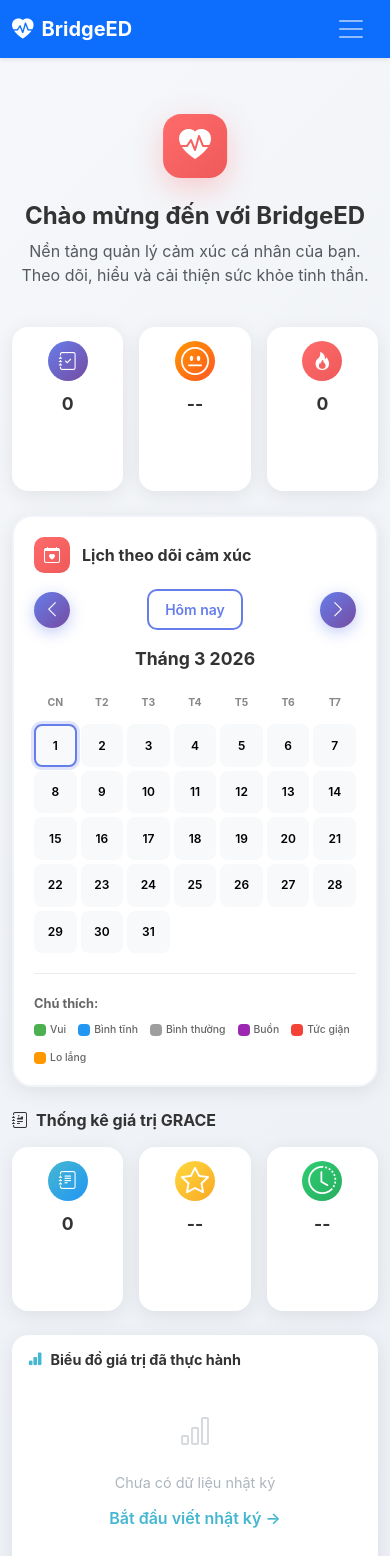
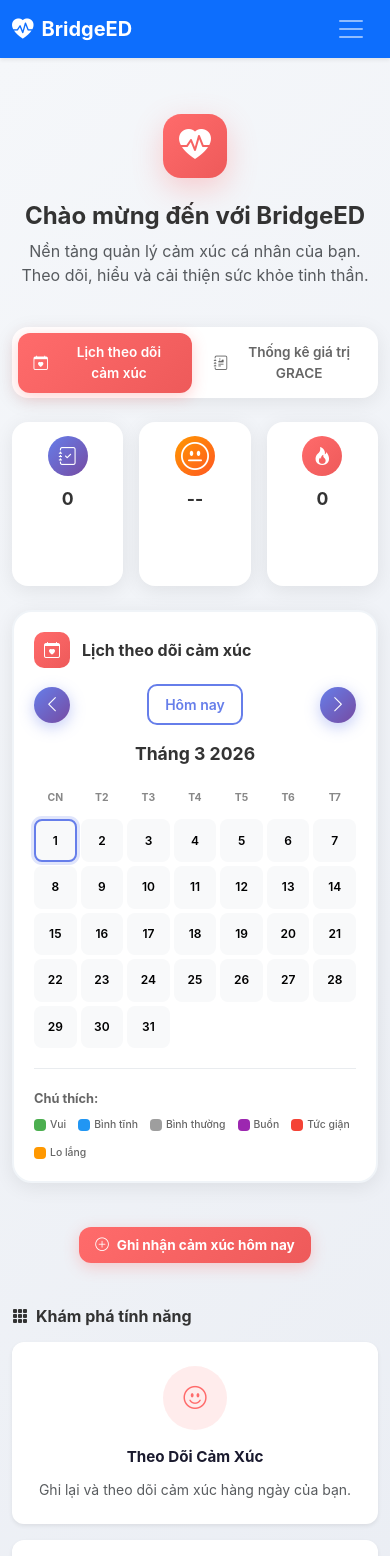
Before and after one commit to NhatND090902/BridgeED, a React (Vite) app: page / in a window 390 px wide. Shown: the top 1556 px of the page. Built offline with nearby package versions, Linux system fonts and the light colour scheme.

Commit message:
update dashboard

```diff
--- a/src/pages/Dashboard.css
+++ b/src/pages/Dashboard.css
@@ -39,6 +39,185 @@
 .dashboard-header h1 {
   font-size: 1.75rem;
   color: #333;
+}
+
+/* ===========================
+   Dashboard Tabs
+   =========================== */
+.dashboard-tabs {
+  display: flex;
+  gap: 0.75rem;
+  background: white;
+  padding: 0.5rem;
+  border-radius: 16px;
+  box-shadow: 0 4px 20px rgba(0, 0, 0, 0.08);
+}
+
+.dashboard-tab {
+  flex: 1;
+  display: flex;
+  align-items: center;
+  justify-content: center;
+  padding: 1rem 1.5rem;
+  background: transparent;
+  border: none;
+  border-radius: 12px;
+  font-size: 1rem;
+  font-weight: 600;
+  color: #666;
+  cursor: pointer;
+  transition: all 0.3s cubic-bezier(0.4, 0, 0.2, 1);
+  position: relative;
+  overflow: hidden;
+}
+
+.dashboard-tab:hover:not(.active) {
+  background: #f0f4f8;
+  color: #333;
+}
+
+.dashboard-tab.active {
+  background: linear-gradient(135deg, #FF6B6B 0%, #ee5a5a 100%);
+  color: white;
+  box-shadow: 0 4px 15px rgba(255, 107, 107, 0.3);
+}
+
+.dashboard-tab.active i {
+  animation: tabIconPop 0.3s ease;
+}
+
+@keyframes tabIconPop {
+  0% { transform: scale(1); }
+  50% { transform: scale(1.2); }
+  100% { transform: scale(1); }
+}
+
+.dashboard-tab i {
+  font-size: 1.1rem;
+}
+
+/* Tab Content */
+.tab-content-wrapper {
+  animation: fadeIn 0.3s ease;
+}
+
+@keyframes fadeIn {
+  from {
+    opacity: 0;
+    transform: translateY(10px);
+  }
+  to {
+    opacity: 1;
+    transform: translateY(0);
+  }
+}
+
+.tab-panel {
+  animation: slideIn 0.3s ease;
+}
+
+@keyframes slideIn {
+  from {
+    opacity: 0;
+    transform: translateX(20px);
+  }
+  to {
+    opacity: 1;
+    transform: translateX(0);
+  }
+}
+
+/* Quick Add CTA */
+.quick-add-cta {
+  text-align: center;
+}
+
+.quick-add-btn {
+  display: inline-flex;
+  align-items: center;
+  justify-content: center;
+  padding: 1rem 2rem;
+  background: linear-gradient(135deg, #FF6B6B 0%, #ee5a5a 100%);
+  color: white;
+  text-decoration: none;
+  border-radius: 12px;
+  font-weight: 700;
+  font-size: 1rem;
+  transition: all 0.3s ease;
+  box-shadow: 0 4px 15px rgba(255, 107, 107, 0.3);
+}
+
+.quick-add-btn:hover {
+  transform: translateY(-2px);
+  box-shadow: 0 8px 25px rgba(255, 107, 107, 0.4);
+  color: white;
+}
+
+.quick-add-btn.grace-btn {
+  background: linear-gradient(135deg, #45B7D1 0%, #2196F3 100%);
+  box-shadow: 0 4px 15px rgba(69, 183, 209, 0.3);
+}
+
+.quick-add-btn.grace-btn:hover {
+  box-shadow: 0 8px 25px rgba(69, 183, 209, 0.4);
+}
+
+/* GRACE Legend Card */
+.grace-legend-card {
+  background: white;
+  border-radius: 16px;
+  padding: 1.5rem;
+  box-shadow: 0 4px 20px rgba(0, 0, 0, 0.08);
+}
+
+.grace-legend-title {
+  font-size: 1rem;
+  font-weight: 700;
+  color: #333;
+  margin-bottom: 1rem;
+  display: flex;
+  align-items: center;
+}
+
+.grace-legend-title i {
+  color: #45B7D1;
+}
+
+.grace-legend-items {
+  display: flex;
+  flex-wrap: wrap;
+  gap: 0.75rem;
+}
+
+.grace-legend-item {
+  display: flex;
+  align-items: center;
+  gap: 0.5rem;
+  padding: 0.5rem 0.875rem;
+  background: #f8f9fa;
+  border-radius: 10px;
+  border-left: 3px solid;
+}
+
+.grace-emoji {
+  font-size: 1.25rem;
+}
+
+.grace-info {
+  display: flex;
+  flex-direction: column;
+}
+
+.grace-label {
+  font-weight: 600;
+  font-size: 0.85rem;
+  color: #333;
+}
+
+.grace-key {
+  font-size: 0.7rem;
+  color: #adb5bd;
+  font-weight: 700;
 }
 
 /* ===========================
@@ -618,6 +797,48 @@
    Responsive Design
    =========================== */
 @media (max-width: 768px) {
+  /* Tab responsive styles */
+  .dashboard-tabs {
+    padding: 0.35rem;
+    gap: 0.35rem;
+  }
+
+  .dashboard-tab {
+    padding: 0.6rem 1rem;
+    font-size: 0.85rem;
+    gap: 0.35rem;
+  }
+
+  .dashboard-tab i {
+    font-size: 0.9rem;
+  }
+
+  .quick-add-cta {
+    padding: 1.25rem;
+  }
+
+  .quick-add-cta h4 {
+    font-size: 1rem;
+  }
+
+  .quick-add-btn {
+    padding: 0.5rem 1rem;
+    font-size: 0.85rem;
+  }
+
+  .grace-legend-card {
+    padding: 1rem;
+  }
+
+  .grace-legend-card h5 {
+    font-size: 1rem;
+  }
+
+  .grace-legend-items {
+    grid-template-columns: 1fr;
+    gap: 0.5rem;
+  }
+
   .dashboard-header .header-icon-wrapper {
     width: 64px;
     height: 64px;
--- a/src/pages/Dashboard.tsx
+++ b/src/pages/Dashboard.tsx
@@ -51,6 +51,7 @@
   const [currentDate, setCurrentDate] = useState(new Date());
   const [selectedDay, setSelectedDay] = useState<Date | null>(null);
   const [showModal, setShowModal] = useState(false);
+  const [activeTab, setActiveTab] = useState<'emotion' | 'grace'>('emotion');
 
   const features = [
     {
@@ -339,7 +340,30 @@
           </p>
         </div>
 
-        {/* Stats Cards */}
+        {/* Tabs Navigation */}
+        <div className="dashboard-tabs mb-4">
+          <button
+            className={`dashboard-tab ${activeTab === 'emotion' ? 'active' : ''}`}
+            onClick={() => setActiveTab('emotion')}
+          >
+            <i className="bi bi-calendar-heart me-2"></i>
+            Lịch theo dõi cảm xúc
+          </button>
+          <button
+            className={`dashboard-tab ${activeTab === 'grace' ? 'active' : ''}`}
+            onClick={() => setActiveTab('grace')}
+          >
+            <i className="bi bi-journal-richtext me-2"></i>
+            Thống kê giá trị GRACE
+          </button>
+        </div>
+
+        {/* Tab Content */}
+        <div className="tab-content-wrapper">
+          {/* Emotion Calendar Tab */}
+          {activeTab === 'emotion' && (
+            <div className="tab-panel emotion-tab-panel">
+              {/* Emotion Stats Cards */}
               <div className="row g-3 mb-4">
                 <div className="col-4">
                   <div className="stat-card stat-total">
@@ -383,7 +407,7 @@
               </div>
 
               {/* Emotion Calendar */}
-        <div className="emotion-calendar-section mb-4">
+              <div className="emotion-calendar-section">
                 <div className="calendar-header">
                   <div className="calendar-title">
                     <i className="bi bi-calendar-heart"></i>
@@ -481,15 +505,19 @@
                 </div>
               </div>
 
-        {/* Value Journal Section */}
-        <div className="value-journal-section mb-4">
-          <div className="section-header">
-            <h2 className="section-title">
-              <i className="bi bi-journal-richtext me-2"></i>
-              Thống kê giá trị GRACE
-            </h2>
+              {/* Quick Add CTA */}
+              <div className="quick-add-cta mt-4">
+                <Link to="/emotion-tracker" className="quick-add-btn">
+                  <i className="bi bi-plus-circle me-2"></i>
+                  Ghi nhận cảm xúc hôm nay
+                </Link>
               </div>
+            </div>
+          )}
 
+          {/* GRACE Statistics Tab */}
+          {activeTab === 'grace' && (
+            <div className="tab-panel grace-tab-panel">
               {/* Value Stats Cards */}
               <div className="row g-3 mb-4">
                 <div className="col-4">
@@ -540,13 +568,13 @@
               </div>
 
               {/* Charts Row */}
-          <div className="row g-3">
+              <div className="row g-3 mb-4">
                 {/* Bar Chart */}
                 <div className="col-12 col-lg-7">
                   <div className="chart-card">
                     <h3 className="chart-title">
                       <i className="bi bi-bar-chart-fill me-2"></i>
-                  Biểu đồ giá trị đã thực hành
+                      Biểu đồ giá trị GRACE
                     </h3>
                     {valueStats.totalJournals > 0 ? (
                       <div className="chart-container">
@@ -562,6 +590,7 @@
                               allowDecimals={false}
                               tick={{ fill: '#666', fontSize: 12 }}
                               axisLine={{ stroke: '#dee2e6' }}
+                              label={{ value: 'Số lần thực hiện', angle: -90, position: 'insideLeft', fill: '#666', fontSize: 12 }}
                             />
                             <Tooltip
                               formatter={(value) => [value, 'Số lần']}
@@ -646,10 +675,39 @@
                   </div>
                 </div>
               </div>
+
+              {/* GRACE Values Legend */}
+              <div className="grace-legend-card">
+                <h4 className="grace-legend-title">
+                  <i className="bi bi-info-circle me-2"></i>
+                  Giá trị GRACE
+                </h4>
+                <div className="grace-legend-items">
+                  {GRACE_VALUES.map(value => (
+                    <div key={value.key} className="grace-legend-item" style={{ borderColor: value.color }}>
+                      <span className="grace-emoji">{value.emoji}</span>
+                      <div className="grace-info">
+                        <span className="grace-label">{value.label}</span>
+                        <span className="grace-key">{value.key.charAt(0).toUpperCase()}</span>
+                      </div>
+                    </div>
+                  ))}
+                </div>
+              </div>
+
+              {/* Quick Add CTA */}
+              <div className="quick-add-cta mt-4">
+                <Link to="/value-journal" className="quick-add-btn grace-btn">
+                  <i className="bi bi-journal-plus me-2"></i>
+                  Viết nhật ký giá trị
+                </Link>
+              </div>
+            </div>
+          )}
         </div>
 
         {/* Feature Cards */}
-        <div className="features-section mb-4">
+        <div className="features-section mb-4 mt-4">
           <h2 className="section-title">
             <i className="bi bi-grid-3x3-gap-fill me-2"></i>
             Khám phá tính năng
```
Lines whose indentation alone changed are shown as unchanged.
